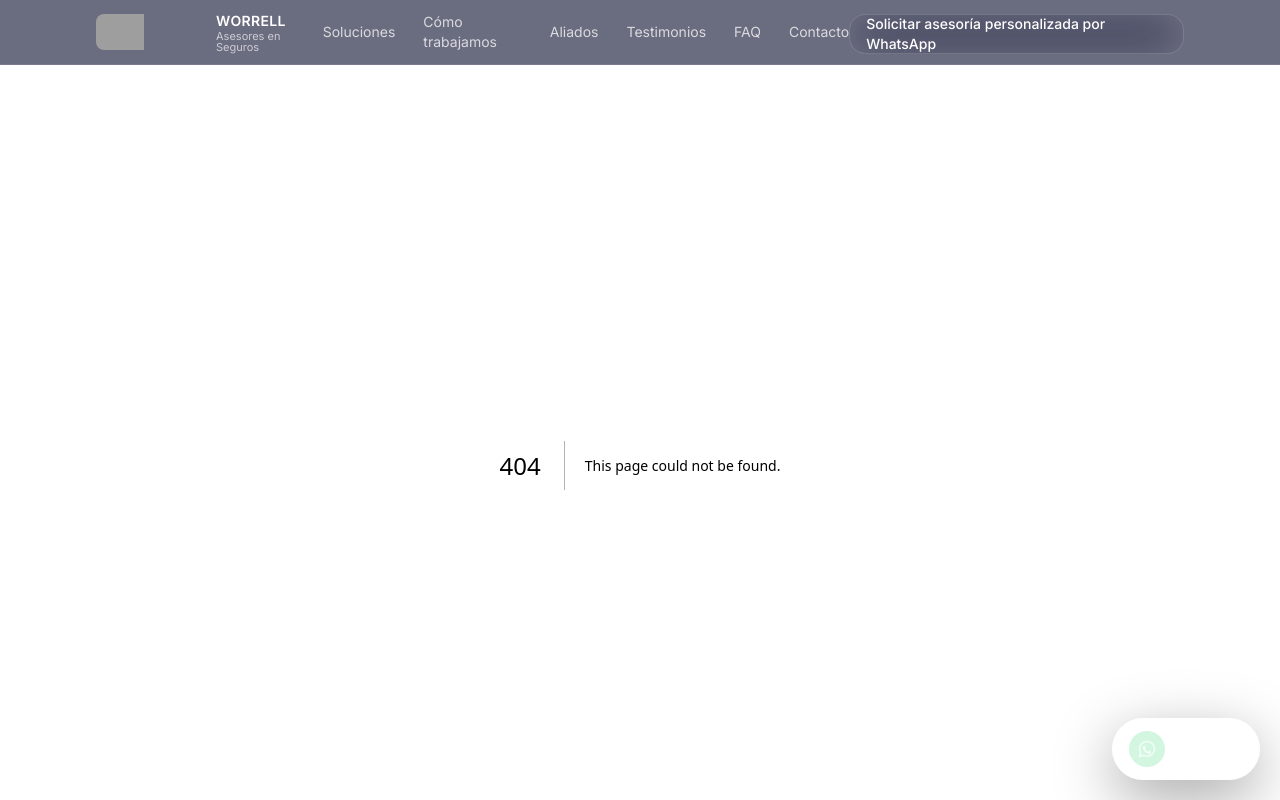
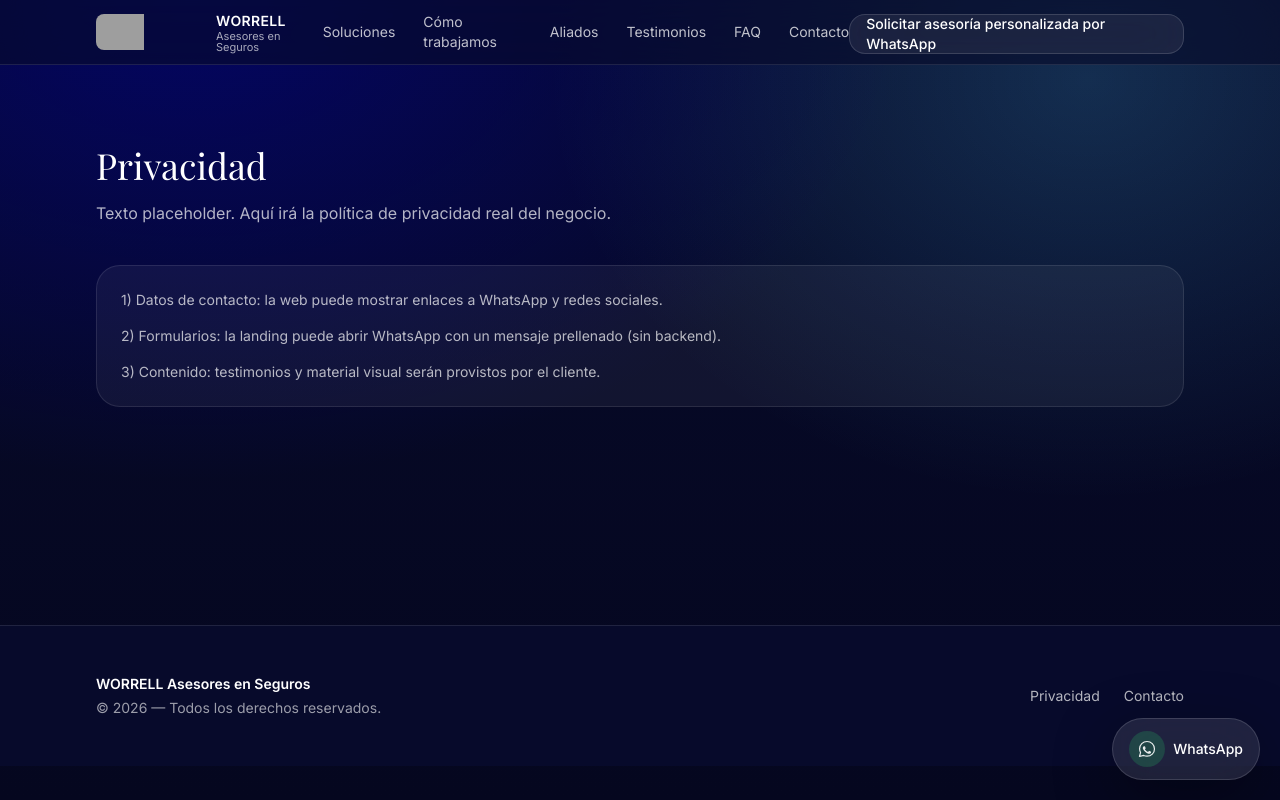
Before and after one commit to lulabtechnology/worrell, a Next.js app: page /privacidad in a window 1280 px wide. Before the commit this address had no page. Shown: the top 800 px of the page. Built offline with nearby package versions, Linux system fonts and the light colour scheme; grey boxes are pictures that could not be loaded; a web font is replaced by a local one.

Commit message:
Create page.tsx

```diff
--- /dev/null
+++ b/src/app/privacidad/page.tsx
@@ -0,0 +1,28 @@
+import { Container } from "@/components/ui/Container";
+
+export default function PrivacidadPage() {
+  return (
+    <div className="py-16 sm:py-20">
+      <Container>
+        <h1 className="font-display text-3xl text-white sm:text-4xl">
+          Privacidad
+        </h1>
+        <p className="mt-4 max-w-3xl text-white/70">
+          Texto placeholder. Aquí irá la política de privacidad real del negocio.
+        </p>
+
+        <div className="mt-10 space-y-4 rounded-3xl border border-white/10 bg-white/5 p-6">
+          <p className="text-sm text-white/70">
+            1) Datos de contacto: la web puede mostrar enlaces a WhatsApp y redes sociales.
+          </p>
+          <p className="text-sm text-white/70">
+            2) Formularios: la landing puede abrir WhatsApp con un mensaje prellenado (sin backend).
+          </p>
+          <p className="text-sm text-white/70">
+            3) Contenido: testimonios y material visual serán provistos por el cliente.
+          </p>
+        </div>
+      </Container>
+    </div>
+  );
+}
```
